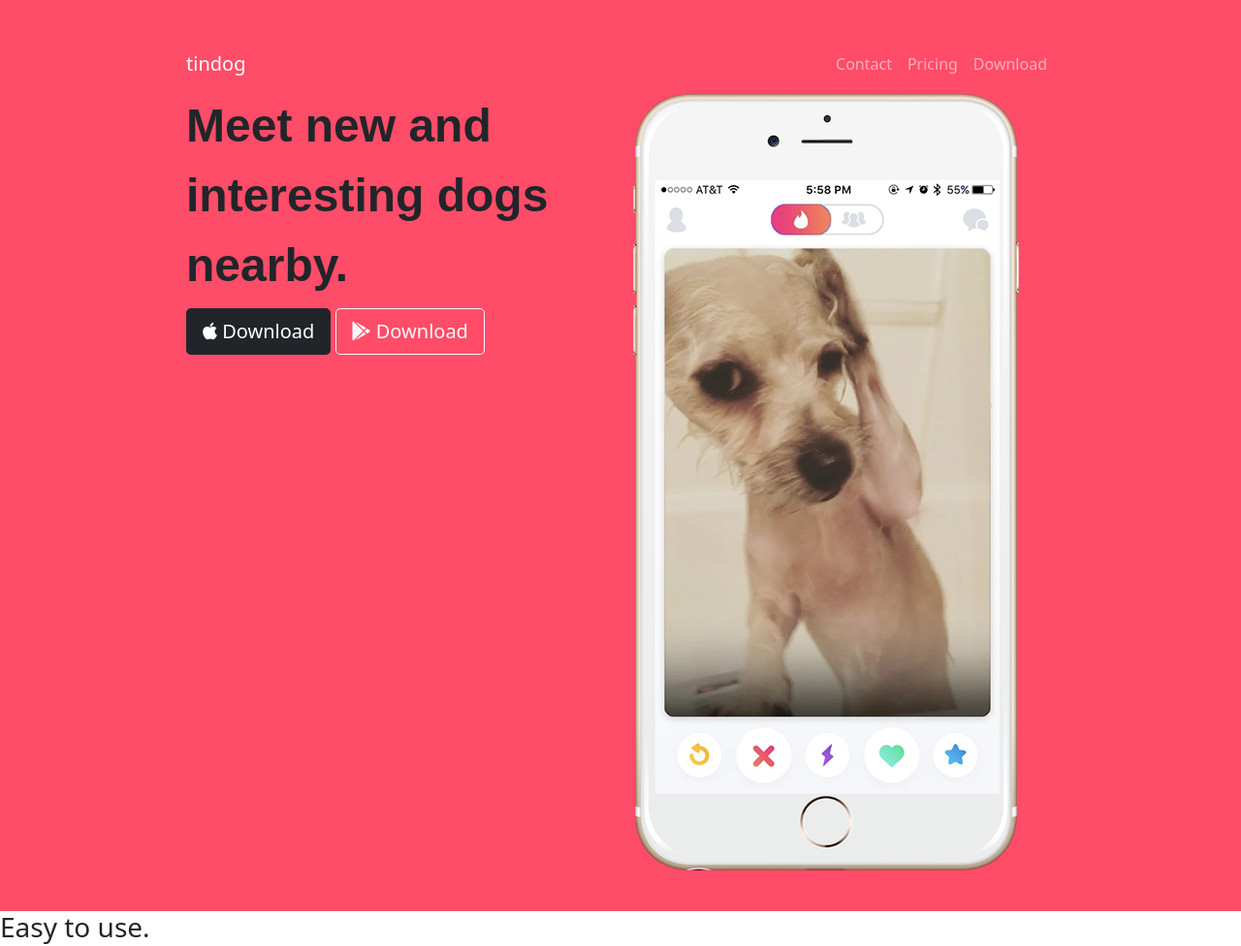
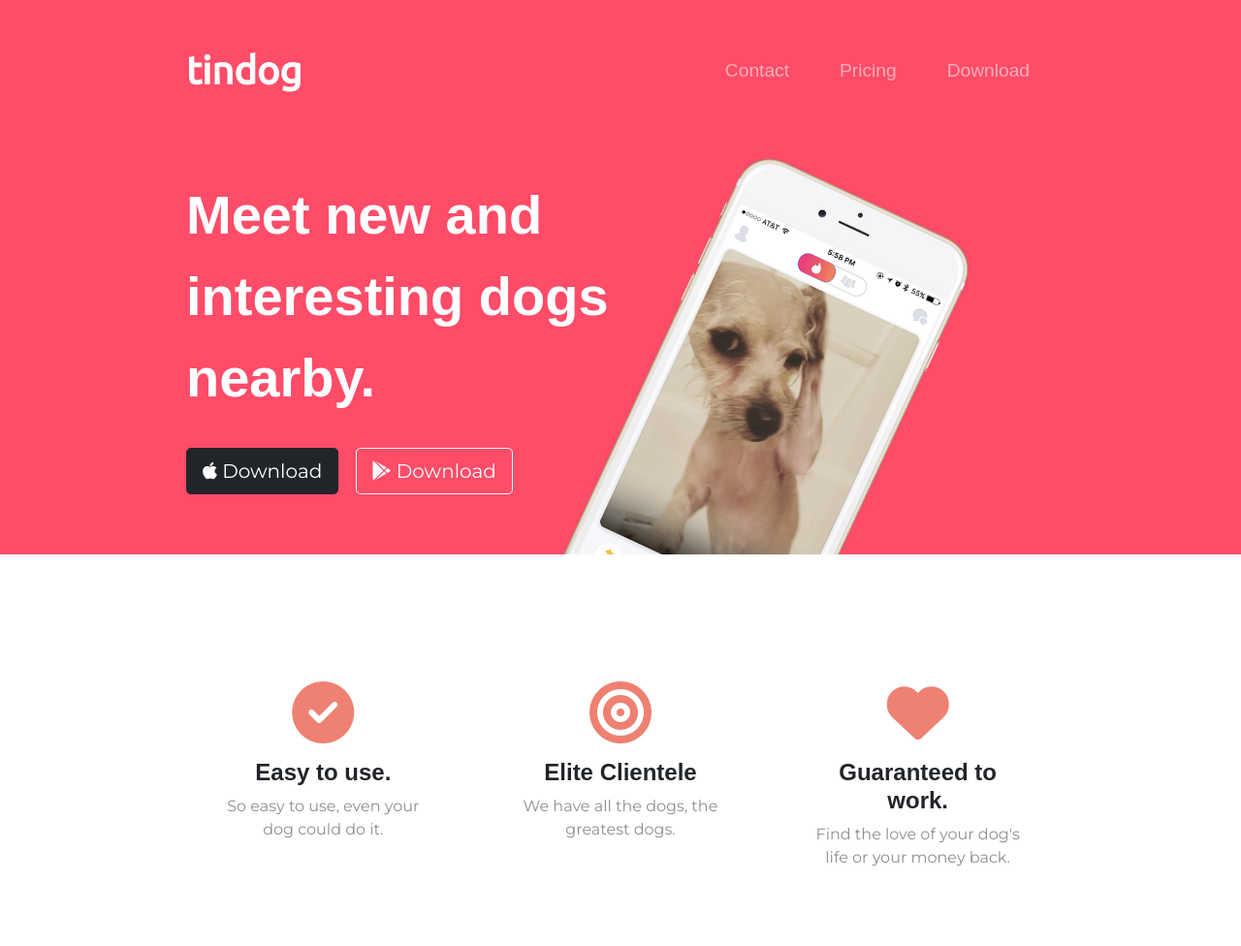
Before and after one commit to Youkwhan/tindog, a plain HTML site: page index.html in a window 1280 px wide. Shown: the top 976 px of the page at 97% size. Drawn offline with nearby package versions, Linux system fonts and the light colour scheme.

Commit message:
feature section

```diff
--- a/css/styles.css
+++ b/css/styles.css
@@ -1,14 +1,81 @@
+body {
+	font-family: "Montserrat", sans-serif;
+}
+
 #title {
 	background-color: #ff4c68;
+	color: #fff;
+	overflow: hidden;
+}
+
+.container-fluid {
+	padding: 3% 15%;
 }
 
 h1 {
 	font-family: "Montserrat-Black", sans-serif;
 	font-weight: 900;
-	font-size: 3rem;
+	font-size: 3.5rem;
 	line-height: 1.5;
 }
 
-.container-fluid {
-	padding: 3% 15%;
+/* Navbar */
+.navbar {
+	padding: 0 0 4.5rem;
 }
+
+.navbar-brand {
+	font-family: "Ubuntu";
+	font-size: 2.5rem;
+	font-weight: bold;
+}
+
+.nav-item {
+	padding: 0 18px;
+}
+
+.nav-link {
+	font-size: 1.2rem;
+	font-family: "Montserrat-Light", sans-serif;
+	font-weight: 300;
+}
+
+/* Download Buttons */
+.download-button {
+	margin: 5% 3% 5% 0;
+}
+
+/* Title Image */
+.title-image {
+	width: 60%;
+	transform: rotate(25deg);
+	margin-bottom: -40%;
+}
+
+/* Features Section */
+#features {
+	padding: 7% 15%;
+}
+.feature-box {
+	text-align: center;
+	padding: 4.5%;
+}
+
+.feature-box h3 {
+	font-family: "Montserrat-Bold", sans-serif;
+	font-weight: bold;
+	font-size: 1.5rem;
+}
+
+.feature-box p {
+	color: #8f8f8f;
+}
+
+.feature-icon {
+	color: #ef8172;
+	margin-bottom: 1rem;
+}
+
+.feature-icon:hover {
+	color: #ff4c68;
+}
--- a/index.html
+++ b/index.html
@@ -15,7 +15,7 @@
 		<link rel="preconnect" href="https://fonts.googleapis.com" />
 		<link rel="preconnect" href="https://fonts.gstatic.com" crossorigin />
 		<link
-			href="https://fonts.googleapis.com/css2?family=Montserrat:wght@400;900&family=Ubuntu&display=swap"
+			href="https://fonts.googleapis.com/css2?family=Montserrat:wght@300;400;900&family=Ubuntu&display=swap"
 			rel="stylesheet"
 		/>
 		<!-- font awesome -->
@@ -33,6 +33,7 @@
 				<!-- Nav Bar -->
 				<nav class="navbar navbar-expand-lg navbar-dark">
 					<a class="navbar-brand" href="#">tindog</a>
+
 					<!-- Navbar toggle button -->
 					<button
 						class="navbar-toggler"
@@ -65,15 +66,22 @@
 				<div class="row">
 					<div class="col-lg-6">
 						<h1>Meet new and interesting dogs nearby.</h1>
-						<button type="button" class="btn btn-dark btn-lg">
+						<button type="button" class="btn btn-dark btn-lg download-button">
 							<i class="fa-brands fa-apple"></i> Download
 						</button>
-						<button type="button" class="btn btn-outline-light btn-lg">
+						<button
+							type="button"
+							class="btn btn-outline-light btn-lg download-button"
+						>
 							<i class="fa-brands fa-google-play"></i> Download
 						</button>
 					</div>
 					<div class="col-lg-6">
-						<img src="images/iphone6.png" alt="iphone-mockup" />
+						<img
+							class="title-image"
+							src="images/iphone6.png"
+							alt="iphone-mockup"
+						/>
 					</div>
 				</div>
 			</div>
@@ -82,14 +90,23 @@
 		<!-- Features -->
 
 		<section id="features">
+			<div class="row">
+				<div class="col-lg-4 feature-box">
+					<i class="fa-solid fa-circle-check fa-4x feature-icon"></i>
 					<h3>Easy to use.</h3>
 					<p>So easy to use, even your dog could do it.</p>
-
+				</div>
+				<div class="col-lg-4 feature-box">
+					<i class="fa-solid fa-bullseye fa-4x feature-icon"></i>
 					<h3>Elite Clientele</h3>
 					<p>We have all the dogs, the greatest dogs.</p>
-
+				</div>
+				<div class="col-lg-4 feature-box">
+					<i class="fa-solid fa-heart fa-4x feature-icon"></i>
 					<h3>Guaranteed to work.</h3>
 					<p>Find the love of your dog's life or your money back.</p>
+				</div>
+			</div>
 		</section>
 
 		<!-- Testimonials -->
```
Lines whose indentation alone changed are shown as unchanged.
